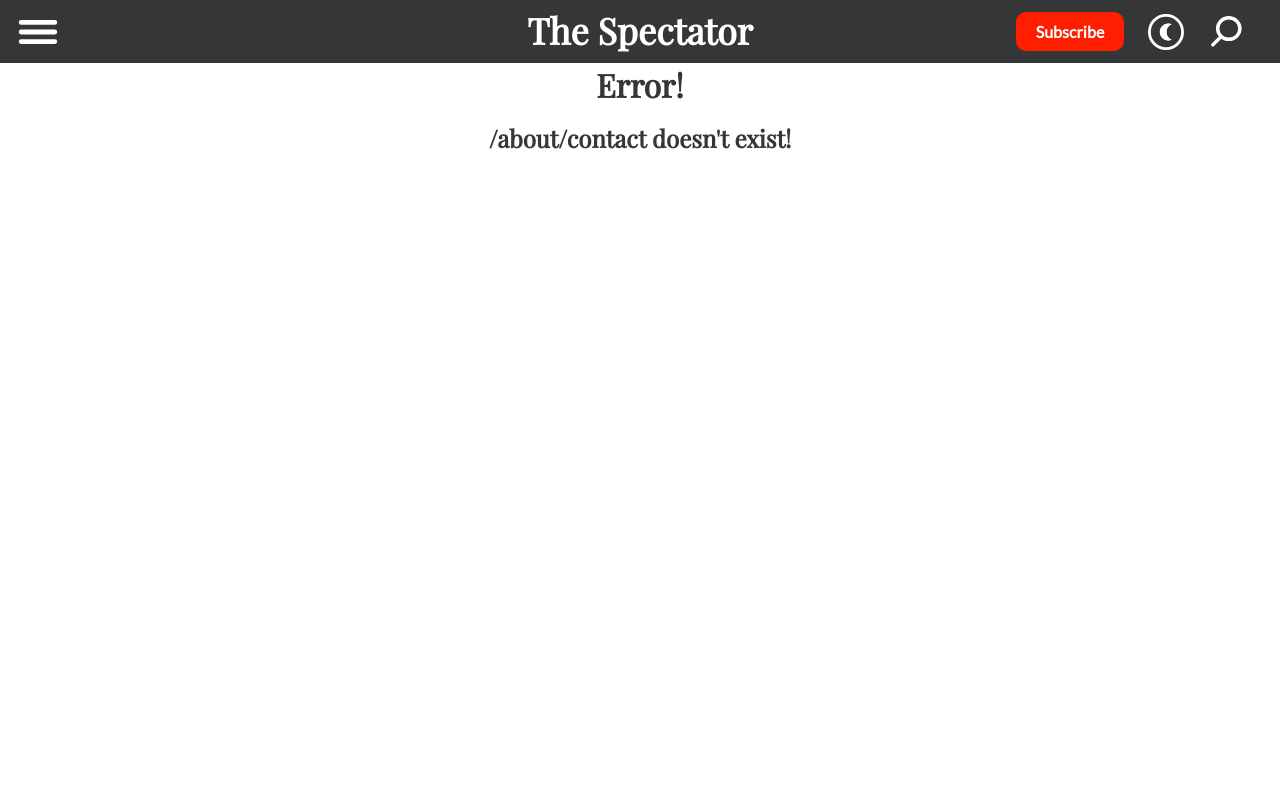
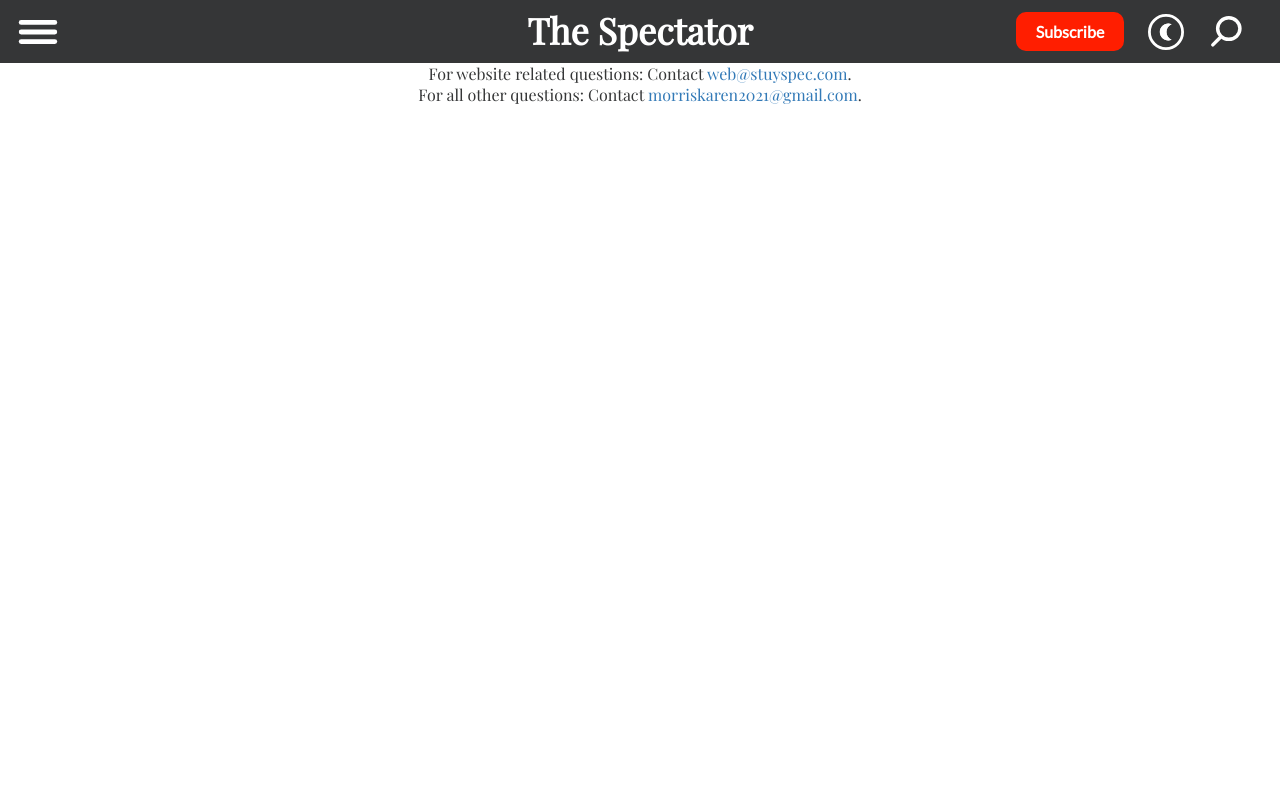
Before and after one commit to stuyspec/stuyspec-rewrite, a Next.js app: page /about/contact in a window 1280 px wide. Before the commit this address had no page. Shown: the top 800 px of the page. Built offline with nearby package versions, Linux system fonts and the light colour scheme.

Commit message:
added brief contact page

```diff
--- /dev/null
+++ b/pages/about/contact.tsx
@@ -0,0 +1,32 @@
+import Head from "next/head";
+
+const ContactPage = () => {
+  return (
+    <>
+      <Head>
+        <title>The Spectator | Contact</title>
+      </Head>
+      <div style={{ textAlign: "center" }} className="contact-page">
+        <p>
+          For website related questions: Contact{" "}
+          <a style={{ color: "#337ab7" }} href="mailto:web@stuyspec.com">
+            web@stuyspec.com
+          </a>
+          .
+        </p>
+        <p>
+          For all other questions: Contact{" "}
+          <a
+            style={{ color: "#337ab7" }}
+            href="mailto:morriskaren2021@gmail.com"
+          >
+            morriskaren2021@gmail.com
+          </a>
+          .
+        </p>
+      </div>
+    </>
+  );
+};
+
+export default ContactPage;
```
